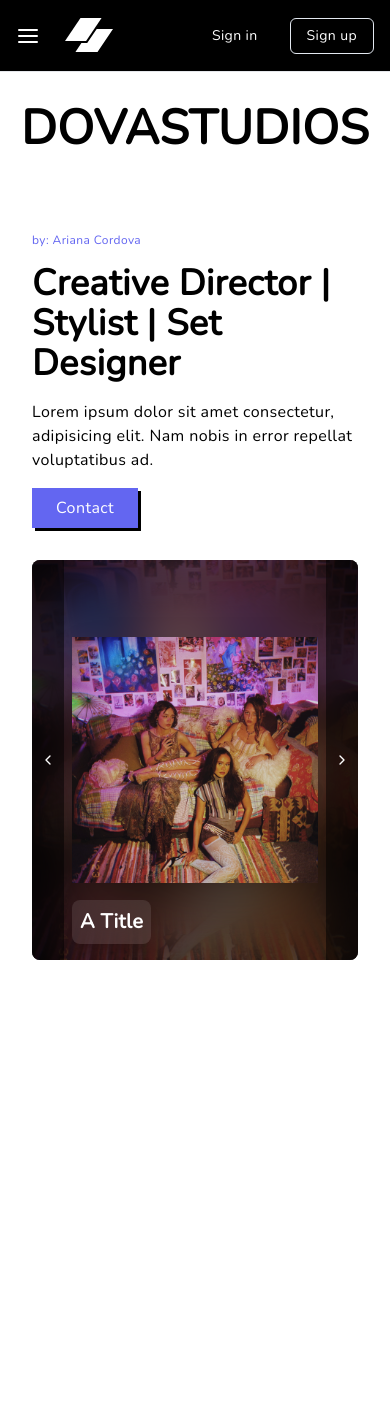
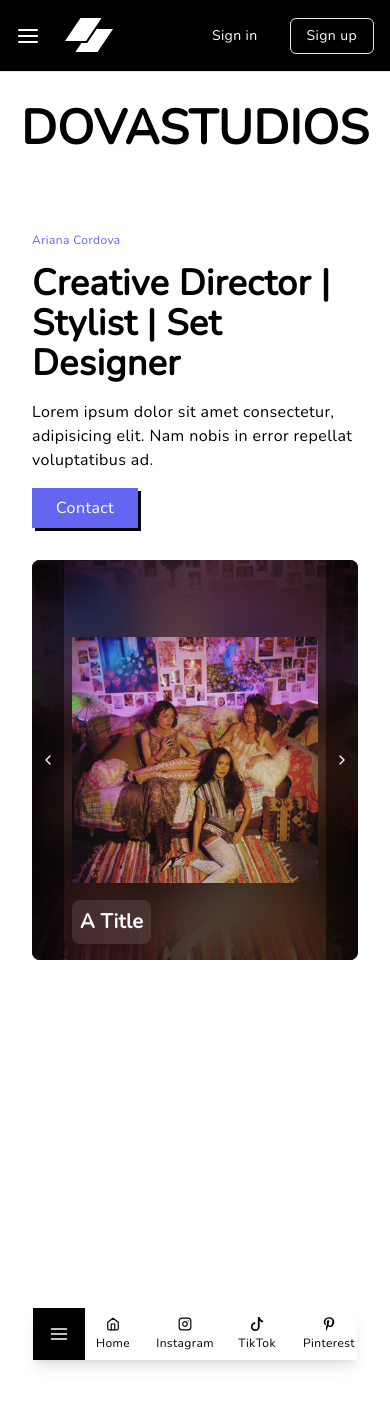
Before and after one commit to angelDova/DovaStudios, a Next.js app: page / in a window 390 px wide. Shown: the top 1406 px of the page. Before the commit the page ends 1008 px from the top, so only its background shows below. Built offline with nearby package versions, Linux system fonts and the light colour scheme.

Commit message:
floating bottom nav implementation

```diff
--- a/app/Portfolio/page.tsx
+++ b/app/Portfolio/page.tsx
@@ -1,5 +1,6 @@
 "use client";
 
+import FloatingBottomNav from "@/components/FloatingBottomNav";
 import LiquidSideNav from "@/components/LiquidSideNav";
 import { Gallery } from "@/components/gallery/gallery";
 import Link from "next/link";
@@ -16,7 +17,7 @@
   return (
     <div
       id="portfolio"
-      className="h-full float-left w-full relative bg-[#000] sm:px-4"
+      className="h-full float-left w-full relative bg-[#000] sm:px-4 overflow-auto"
     >
       <div className="fixed left-0 top-0 w-full h-full z-10 from-stone-900 bg-gradient-to-t"></div>
 
@@ -28,15 +29,7 @@
       </header>
       <Gallery />
       <footer className="relative h-[90px] text-2xl font-medium flex justify-center items-center z-20">
-        <Link
-          href="Portfolio"
-          onClick={(e) => {
-            e.preventDefault();
-            scrollToTop();
-          }}
-        >
-          <HiOutlineChevronDoubleUp className="text-[#5651e5]" size={30} />
-        </Link>
+        <FloatingBottomNav />
       </footer>
     </div>
   );
--- a/app/page.tsx
+++ b/app/page.tsx
@@ -230,6 +230,7 @@
 
 import ModernCarousel from "@/components/Carousel";
 import FlipNavWrapper from "@/components/FlipNav";
+import FloatingBottomNav from "@/components/FloatingBottomNav";
 import { Button } from "@/components/ui/button";
 import Modal from "@/components/ui/modal";
 
@@ -255,7 +256,7 @@
       <section className="w-full px-8 py-12 grid grid-cols-1 md:grid-cols-2 justify-center items-center gap-8 max-w-6xl mx-auto">
         <div>
           <span className="block mb-4 text-xs md:text-sm text-indigo-500 font-medium">
-            by: Ariana Cordova
+            Ariana Cordova
           </span>
           <h3 className="text-black text-4xl md:text-6xl font-semibold">
             Creative Director | Stylist | Set Designer
@@ -276,6 +277,7 @@
           </button>
         </div>
         <ModernCarousel />
+        <FloatingBottomNav />
         {/* <Button onClick={() => setIsOpen(true)}>Hi</Button>
         <Modal
           onClick={() => setIsOpen(true)}
--- a/components/FloatingBottomNav.tsx
+++ b/components/FloatingBottomNav.tsx
@@ -2,14 +2,9 @@
 
 import { AnimatePresence, motion } from "framer-motion";
 import { useState } from "react";
-import {
-  FiShoppingCart,
-  FiSearch,
-  FiPhone,
-  FiMenu,
-  FiHome,
-  FiX,
-} from "react-icons/fi";
+import { FiMenu, FiHome, FiX, FiInstagram } from "react-icons/fi";
+import { BsTiktok } from "react-icons/bs";
+import { FaPinterestP } from "react-icons/fa";
 
 const FloatingBottomNav = () => {
   const [open, setOpen] = useState(false);
@@ -22,11 +17,23 @@
         className="bg-white text-black shadow-lg flex items-center justify-between absolute bottom-8 left-[50%] -translate-x-[50%]"
       >
         <MenuButton setOpen={setOpen} open={open} />
-        <div className="flex gap-6 px-6">
-          <Link text="Home" Icon={FiHome} />
-          <Link text="Shop" Icon={FiSearch} />
-          <Link text="Support" Icon={FiPhone} />
-          <Link text="Cart" Icon={FiShoppingCart} />
+        <div className="flex gap-6 px-1">
+          <Link text="Home" Icon={FiHome} href="/" />
+          <Link
+            text="Instagram"
+            Icon={FiInstagram}
+            href="https://www.instagram.com/angeldova_/"
+          />
+          <Link
+            text="TikTok"
+            Icon={BsTiktok}
+            href="https://www.tiktok.com/en/"
+          />
+          <Link
+            text="Pinterest"
+            Icon={FaPinterestP}
+            href="https://www.pinterest.com/"
+          />
         </div>
         <Menu />
       </motion.nav>
@@ -37,12 +44,13 @@
 interface LinkProps {
   text: string;
   Icon: any;
+  href: string;
 }
 
-const Link: React.FC<LinkProps> = ({ text, Icon }) => {
+const Link: React.FC<LinkProps> = ({ text, Icon, href }) => {
   return (
     <a
-      href="#"
+      href={href}
       rel="nofollow"
       className="text-sm w-12 hover:text-indigo-500 transition-colors flex flex-col gap-1 items-center"
     >
```
